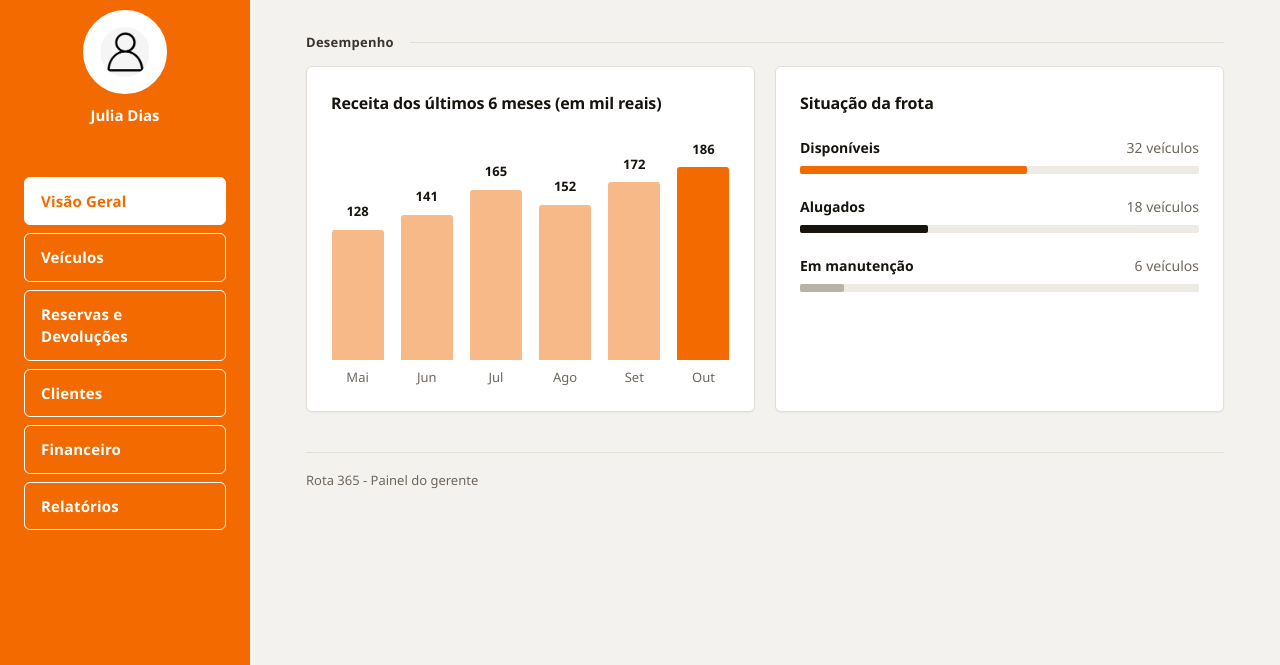
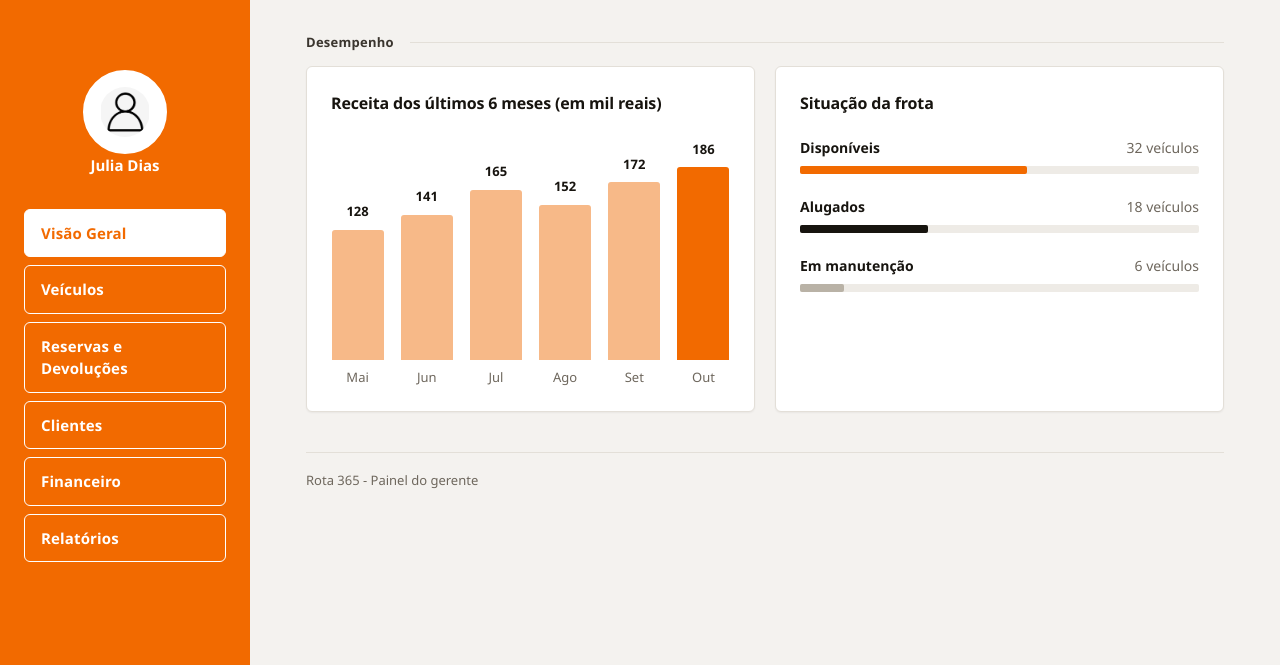
Before and after one commit to samuelmedeiros-svg/Projeto-Integrador-Rota365, a plain HTML site: page locadora/index.html in a window 1280 px wide. Shown: the part 135-800 px from the top of the page. Drawn offline with Linux system fonts and the light colour scheme.

Commit message:
Add files via upload

```diff
--- a/locadora/css/estilo.css
+++ b/locadora/css/estilo.css
@@ -69,7 +69,8 @@ textarea:focus-visible {
   display: flex;
   flex-direction: column;
   align-items: center;
-  gap: 10px;
+  gap: 40%;
+  padding-top: 30%;
 }
 
 .perfil img {
```
